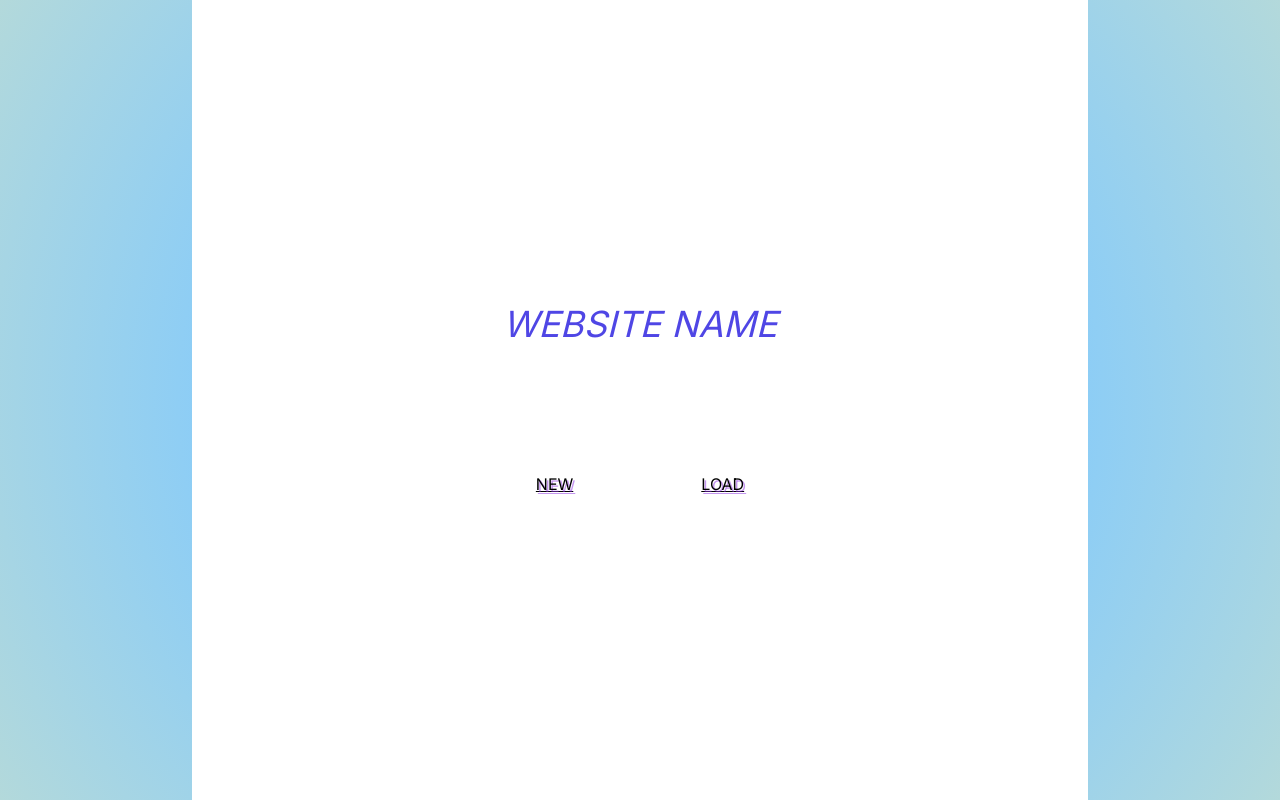
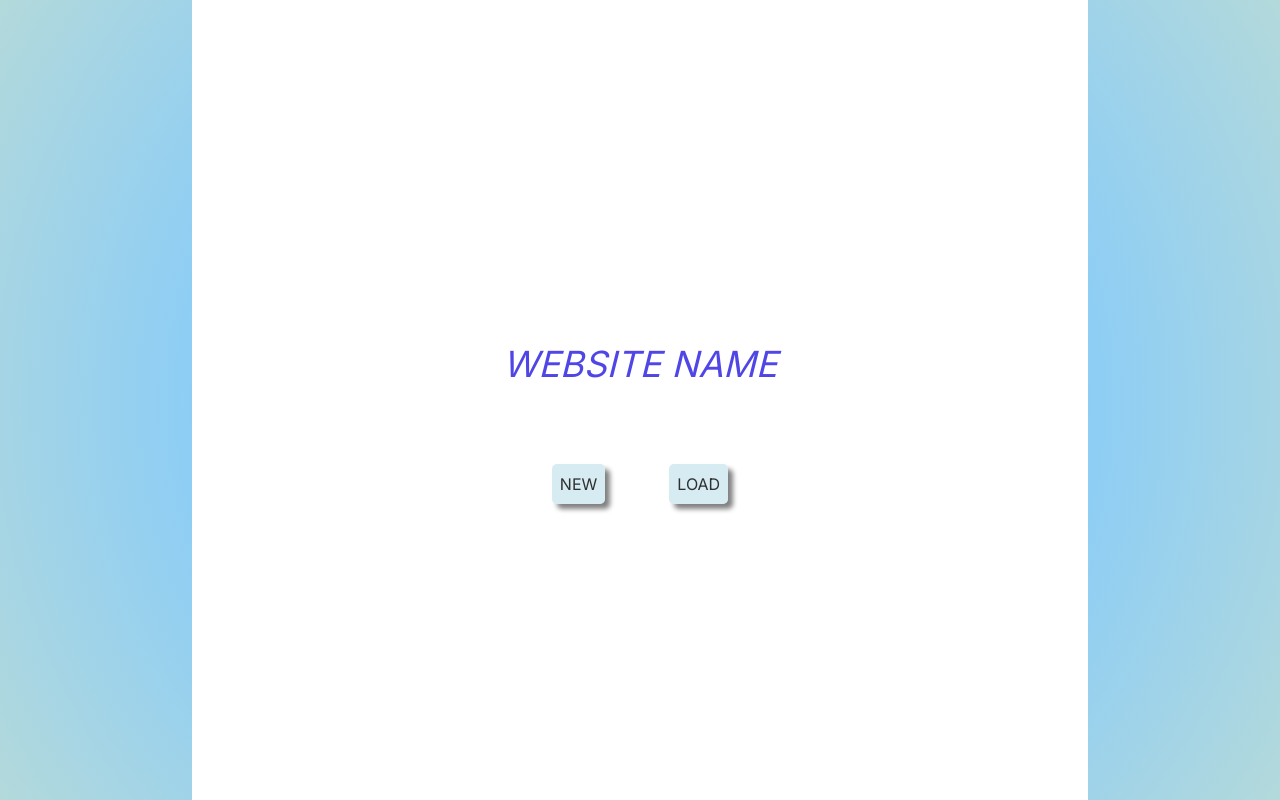
Before and after one commit to phm-2024/repo, a Next.js app: page / in a window 1280 px wide. Built offline with nearby package versions, Linux system fonts and the light colour scheme.

Commit message:
Updated global.css

```diff
--- a/app/globals.css
+++ b/app/globals.css
@@ -31,12 +31,41 @@ body {
   }
 }
 
-button {
+/* button {
   border-radius: 10%;
   text-decoration: underline;
   text-shadow: 2px 2px rgba(138, 43, 226, 0.5);
+} */
+
+
+button, .p-16 {
+  background-color: rgba(173, 216, 230, 0.5);
+  color: rgb(49, 48, 48);
+  border-radius: 5px;
+  padding: 0.5em;
+  box-shadow: 5px 5px 5px gray;
+  margin: 1em 2em;
 }
 
+/* button:hover {
+  text-shadow: 5px 2px rgba(138, 43, 226, 0.5);
+} */
 button:hover {
-  text-shadow: 5px 2px rgba(138, 43, 226, 0.5);
+  background-color: rgb(173, 216, 230);
+  transition: 0.25s;
+  transform: scale(1.05);
+  transition: 0.3s ease;
 }
+
+input {
+  box-shadow: 5px 5px 5px gray;
+  border: 1px gray solid;
+  border-radius: 5px;
+  margin: 2em;
+  padding: 0.5em;
+}
+input:focus {
+  background-color: rgb(225, 238, 237);
+  transform: scale(1.05);
+  transition: 0.3s ease;
+}
```
